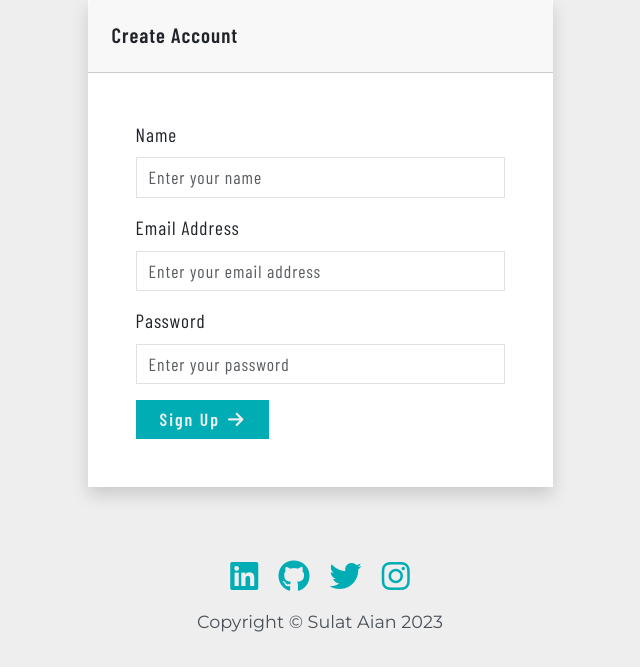
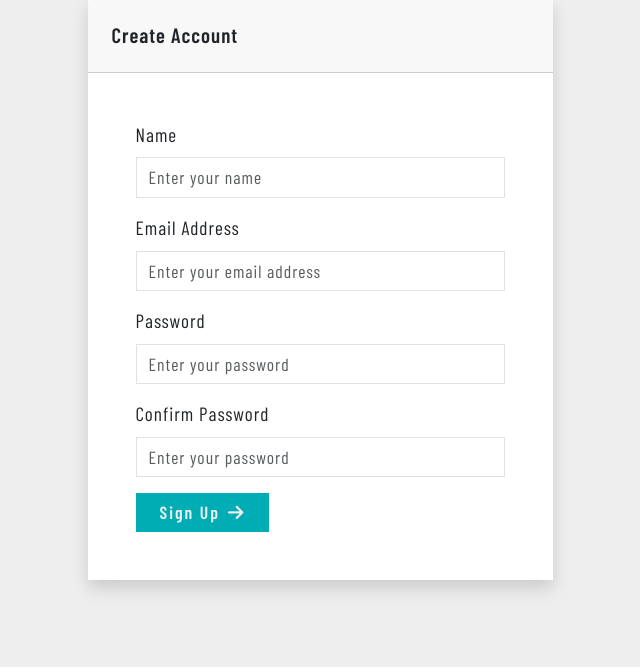
Before and after one commit to crisaianvergara/sulat-aian, a Flask app: page /register in a window 1280 px wide. Shown: the part 133-800 px from the top of the page, without its empty margins (320-960 px from the left). Run offline with Flask 3, Linux system fonts and the light colour scheme; some libraries are stand-ins or nearby versions; some web fonts are replaced.

Commit message:
done Confirm Password

```diff
--- a/forms.py
+++ b/forms.py
@@ -1,6 +1,6 @@
 from flask_wtf import FlaskForm
-from wtforms import StringField, SubmitField, PasswordField, validators, TextAreaField
-from wtforms.validators import DataRequired, Email, URL
+from wtforms import StringField, SubmitField, PasswordField, TextAreaField
+from wtforms.validators import DataRequired, Email, URL, Length, EqualTo
 from flask_ckeditor import CKEditorField
 
 # Login Form
@@ -12,7 +12,7 @@ class LoginForm(FlaskForm):
     )
     password = PasswordField(
         "Password",
-        validators=[DataRequired(), validators.Length(min=8, max=20)],
+        validators=[DataRequired(), Length(min=8)],
         render_kw={"placeholder": "Enter your password"},
     )
     submit = SubmitField("Sign In")
@@ -22,7 +22,7 @@ class LoginForm(FlaskForm):
 class RegisterForm(FlaskForm):
     name = StringField(
         "Name",
-        validators=[DataRequired(), validators.length(min=3, max=50)],
+        validators=[DataRequired(), Length(min=2, max=50)],
         render_kw={"placeholder": "Enter your name"},
     )
     email = StringField(
@@ -32,7 +32,12 @@ class RegisterForm(FlaskForm):
     )
     password = PasswordField(
         "Password",
-        validators=[DataRequired(), validators.Length(min=8, max=20)],
+        validators=[DataRequired(), Length(min=8)],
+        render_kw={"placeholder": "Enter your password"},
+    )
+    confirm_password = PasswordField(
+        "Confirm Password",
+        validators=[DataRequired(), Length(min=8), EqualTo("password")],
         render_kw={"placeholder": "Enter your password"},
     )
     submit = SubmitField("Sign Up")
@@ -41,15 +46,13 @@ class RegisterForm(FlaskForm):
 # Create Post Form
 class CreatePostForm(FlaskForm):
     title = StringField(
-        "Post Title", validators=[DataRequired(), validators.length(min=5)]
+        "Post Title", validators=[DataRequired(), Length(min=2, max=60)]
     )
     subtitle = StringField(
-        "Post Subtitle", validators=[DataRequired(), validators.Length(min=5)]
+        "Post Subtitle", validators=[DataRequired(), Length(min=2, max=60)]
     )
     img_url = StringField("Post Image URL", validators=[DataRequired(), URL()])
-    body = CKEditorField(
-        "Post Content", validators=[DataRequired(), validators.Length(min=50)]
-    )
+    body = CKEditorField("Post Content", validators=[DataRequired(), Length(min=30)])
     submit = SubmitField("Publish")
 
 
@@ -73,9 +76,7 @@ class SubscriberForm(FlaskForm):
 
 # Contact Form
 class ContactForm(FlaskForm):
-    name = StringField(
-        "Full Name", validators=[DataRequired(), validators.length(min=5, max=50)]
-    )
+    name = StringField("Full Name", validators=[DataRequired(), Length(min=2, max=50)])
     email = StringField("Email Address", validators=[DataRequired(), Email()])
     phone_number = StringField("Phone Number", validators=[DataRequired()])
-    message = TextAreaField("Your Message", validators=[DataRequired()])
+    message = TextAreaField("Your Message", validators=[DataRequired(), Length(min=10)])
--- a/static/css/styles.css
+++ b/static/css/styles.css
@@ -49,7 +49,7 @@ i {
     color: #00ADB5;
 }
 
-a i:hover {
+.social-links i:hover {
     color: #009da5;
 }
 
--- a/static/js/scripts.js
+++ b/static/js/scripts.js
@@ -4,14 +4,9 @@ document.getElementById("year").innerHTML = new Date().getFullYear()
 // Footer Fixed Bottom
 function check_title() {
     const title = document.getElementsByTagName("title")[0].textContent
-    const footer_hr = document.getElementById("footer-hr")
-    if (title == " Sulat Aian - Sign In " || title == " Sulat Aian - Sign Up ") {
+    if (title == " Sulat Aian - Sign In " || title == " Sulat Aian - Sign Up " || title == " Sulat Aian - Contact ") {
         const footer = document.getElementById("footer")
-        footer.style.position = "fixed"
-        footer.style.left = 0
-        footer.style.right = 0
-        footer.style.bottom = 0
-        footer_hr.style.display = "none"
+        footer.style.display = "none"
     }
 }
 
--- a/templates/base.html
+++ b/templates/base.html
@@ -99,7 +99,7 @@
     </div>
     <!-- End of Content -->
     <!-- Footer -->
-    <footer id="footer" class="text-center mt-5 pt-5 pb-3">
+    <footer id="footer" class="text-center mt-5 pt-5 pb-3 social-links">
         <hr id="footer-hr" class="mb-5">
         <ul class="pb-1">
             <li class="d-inline-block"><a href="https://www.linkedin.com/in/crisaianvergara/" target="_blank"><i class="fa-brands fa-linkedin fa-2xl mx-2"></i></a></li>
--- a/templates/contact.html
+++ b/templates/contact.html
@@ -11,7 +11,7 @@
                     Fill out the form below to send me a message and I will get back to you as soon as possible!
                 </p>
                 <!-- Form -->
-                <form method="POST" action="{{ url_for('contact') }}" novalidate>
+                <form method="POST" action="{{ url_for('contact') }}" novalidate class="pb-5 mb-5">
                     {{ form.csrf_token }}
                     <div class="mb-3">
                         {{ form.name.label(class="form-label") }}
--- a/templates/index.html
+++ b/templates/index.html
@@ -57,7 +57,7 @@
                 </div>
                 <!-- End of Twitter -->
                 <!-- Social Links -->
-                <div class="widget text-center">
+                <div class="widget text-center social-links">
                     <ul>
                         <li class="d-inline-block"><a href="https://www.linkedin.com/in/crisaianvergara/" target="_blank"><i class="fa-brands fa-linkedin fa-2xl mx-2"></i></a></li>
                         <li class="d-inline-block"><a href="https://github.com/crisaianvergara" target="_blank"><i class="fa-brands fa-github fa-2xl mx-2"></i></i></a></li>
--- a/templates/register.html
+++ b/templates/register.html
@@ -33,6 +33,13 @@
                         <span class="text-danger error-handling">{{ err }}</span>
                         {% endfor %}
                     </div>
+                    <div class="mb-3">
+                        {{ form.confirm_password.label(class="form-label") }}
+                        {{ form.confirm_password(class="form-control rounded-0") }}
+                        {% for err in form.confirm_password.errors %}
+                        <span class="text-danger error-handling">{{ err }}</span>
+                        {% endfor %}
+                    </div>
                     <button type="submit" class="btn btn-success px-4 py-2 rounded-0">Sign Up<i class="fa-solid fa-arrow-right ms-2"></i></button>
                 </form>
                 <!-- End of Form -->
```
Also changed, not shown: instance/blog.db.
